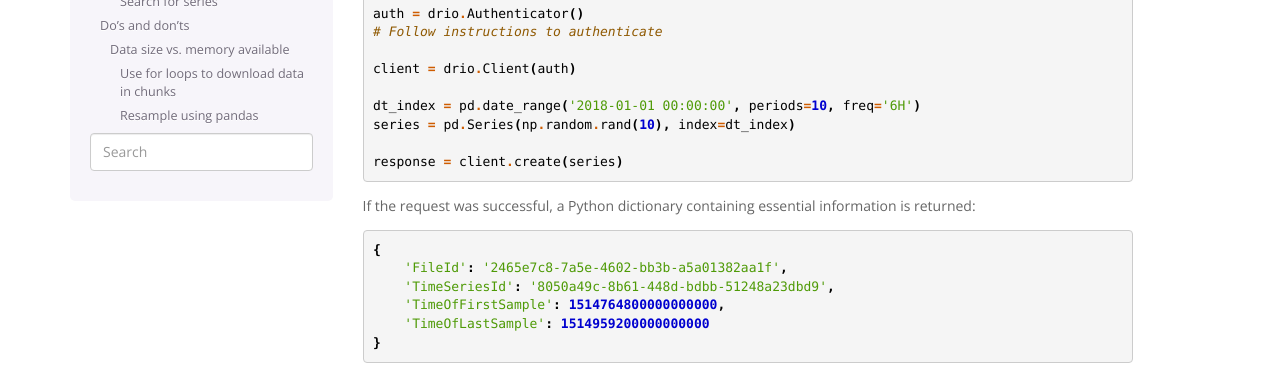
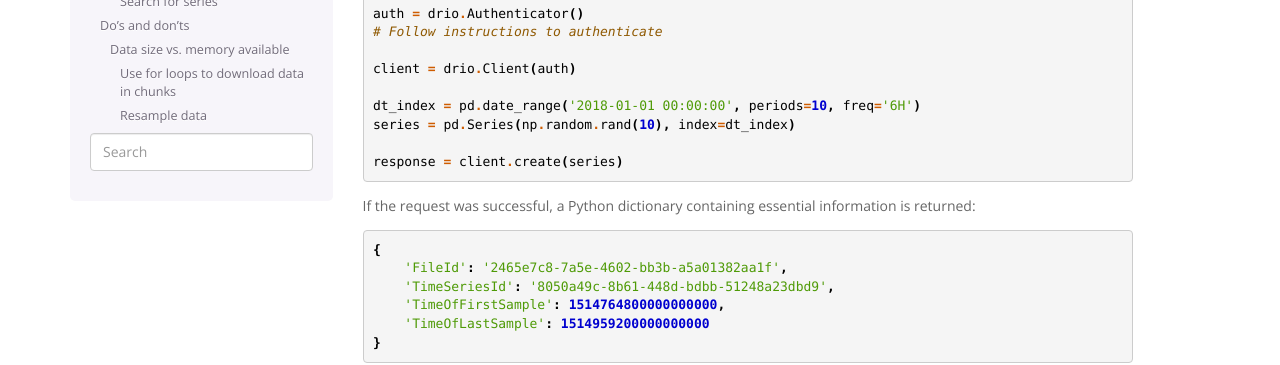
Before and after one commit to 4Subsea/drio-python, a Sphinx documentation site: the page built from docs/basic_usage.rst, in a window 1280 px wide and 900 px high, scrolled down 371 px. Shown: the part 524-889 px from the top of the window. Built offline with Sphinx 7.4.7, drawn with Linux system fonts in a browser that asks for light colours; some of the changed text lies outside the part shown.

Commit message:
Update docs/basic_usage.rst

```diff
--- a/docs/basic_usage.rst
+++ b/docs/basic_usage.rst
@@ -293,8 +293,8 @@ chunks).
     for start, end in start_end_iter:
         timeseries = client.get(series_id, start=start, end=end)
 
-Resample using pandas
----------------------
+Resample data
+----------------
 It could be useful to resample the data. This is easily done with pandas:
 
 .. code-block:: python
```
